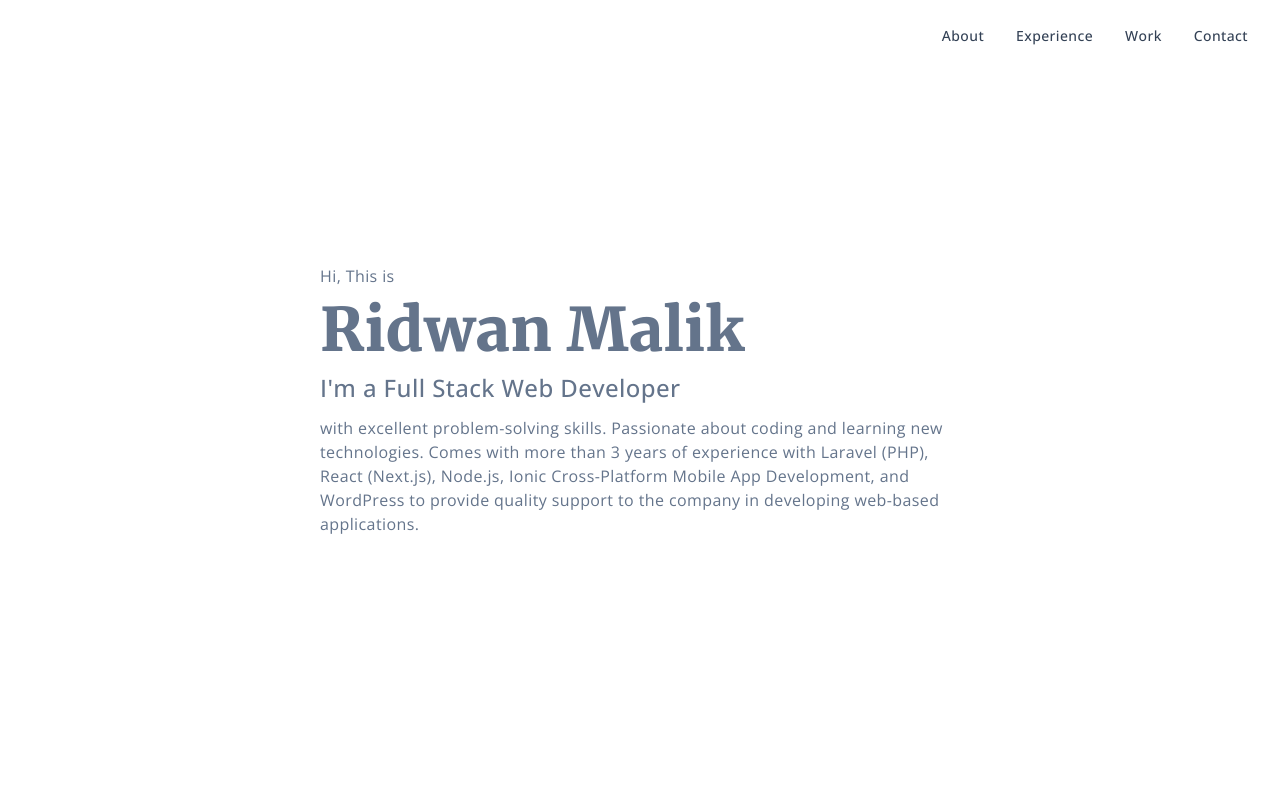
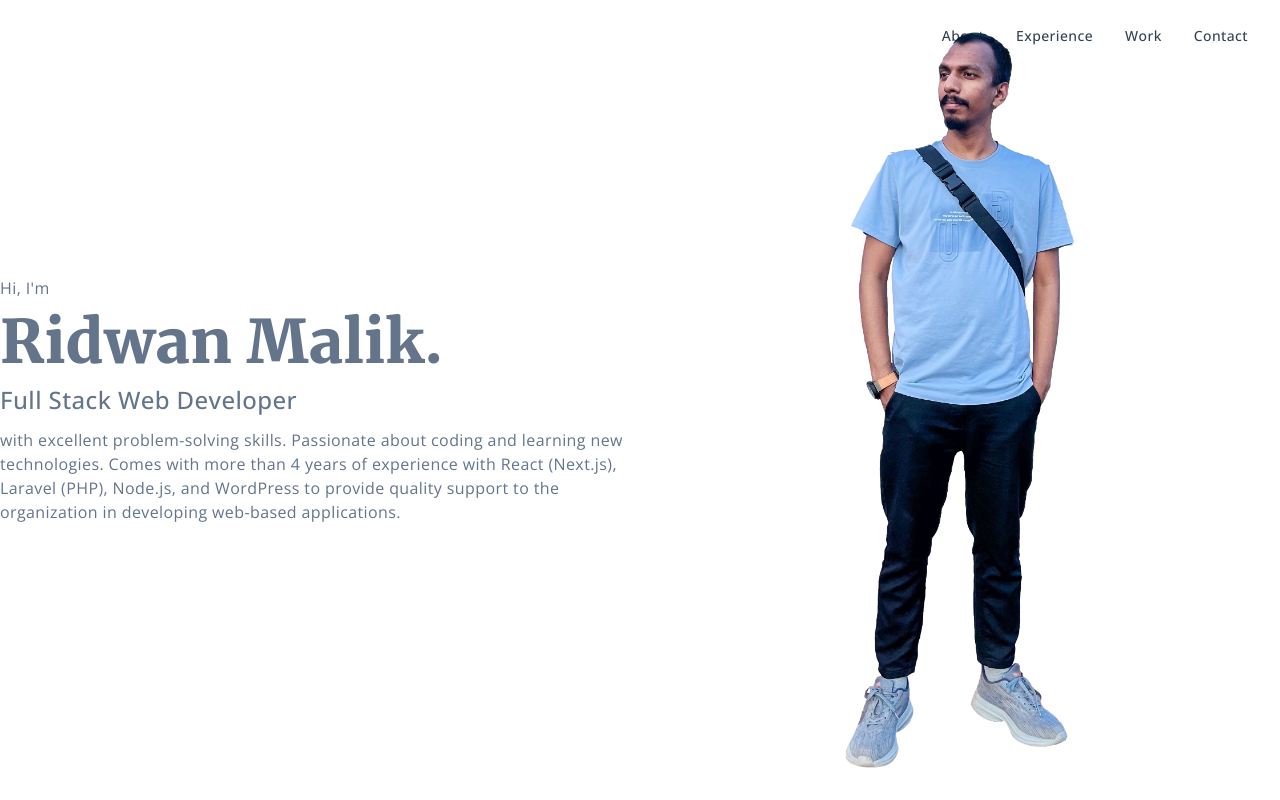
Before and after one commit to ridwanmalik/ridwanmalik.me, a Next.js app: page / in a window 1280 px wide. Built offline with nearby package versions, Linux system fonts and the light colour scheme.

Commit message:
pic update

```diff
--- a/pages/index.tsx
+++ b/pages/index.tsx
@@ -1,6 +1,8 @@
 import type { NextPage } from "next"
 import Head from "next/head"
+import Image from "next/image"
 import { Navbar } from "../components"
+import { ridwan } from "../public/assets"
 
 const Home: NextPage = () => {
   return (
@@ -13,18 +15,20 @@ const Home: NextPage = () => {
         <Navbar />
         <div className="section-wrapper">
           <section className="page-section">
-            <div className="container mx-auto">
-              <div className="md:w-1/2 mx-auto">
-                <p className="mb-3">Hi, This is</p>
-                <h1 className="font-merriweather font-extrabold text-6xl mb-3">Ridwan Malik</h1>
+            <div className="container mx-auto flex h-full">
+              <div className="md:w-1/2 flex justify-center flex-col">
+                <p className="mb-3">Hi, I'm</p>
+                <h1 className="font-merriweather font-extrabold text-6xl mb-3">Ridwan Malik.</h1>
                 {/* <p className="mb-3">Problem Solver . Quick Learner . Programmer</p> */}
-                <p className="text-2xl font-medium mb-3">I'm a Full Stack Web Developer</p>
+                <p className="text-2xl font-medium mb-3">Full Stack Web Developer</p>
                 <p>
                   with excellent problem-solving skills. Passionate about coding and learning new technologies. Comes
-                  with more than 3 years of experience with Laravel (PHP), React (Next.js), Node.js, Ionic
-                  Cross-Platform Mobile App Development, and WordPress to provide quality support to the company in
-                  developing web-based applications.
+                  with more than 4 years of experience with React (Next.js), Laravel (PHP), Node.js, and WordPress to
+                  provide quality support to the organization in developing web-based applications.
                 </p>
+              </div>
+              <div className="md:w-1/2 flex items-center justify-center">
+                <Image src={ridwan} alt="Ridwan Malik" className="rounded" width={805 / 3.5} height={2577 / 3.5} />
               </div>
             </div>
           </section>
--- a/public/assets/index.ts
+++ b/public/assets/index.ts
@@ -1,4 +1,5 @@
 import logoWhite from "./R-30-White.png"
 import logo from "./R-30.png"
+import ridwan from "./ridwan.png"
 
-export { logo, logoWhite }
+export { logo, logoWhite, ridwan }
```
Also changed, not shown: public/assets/ridwan-raw.png (added), public/assets/ridwan.png (added).
